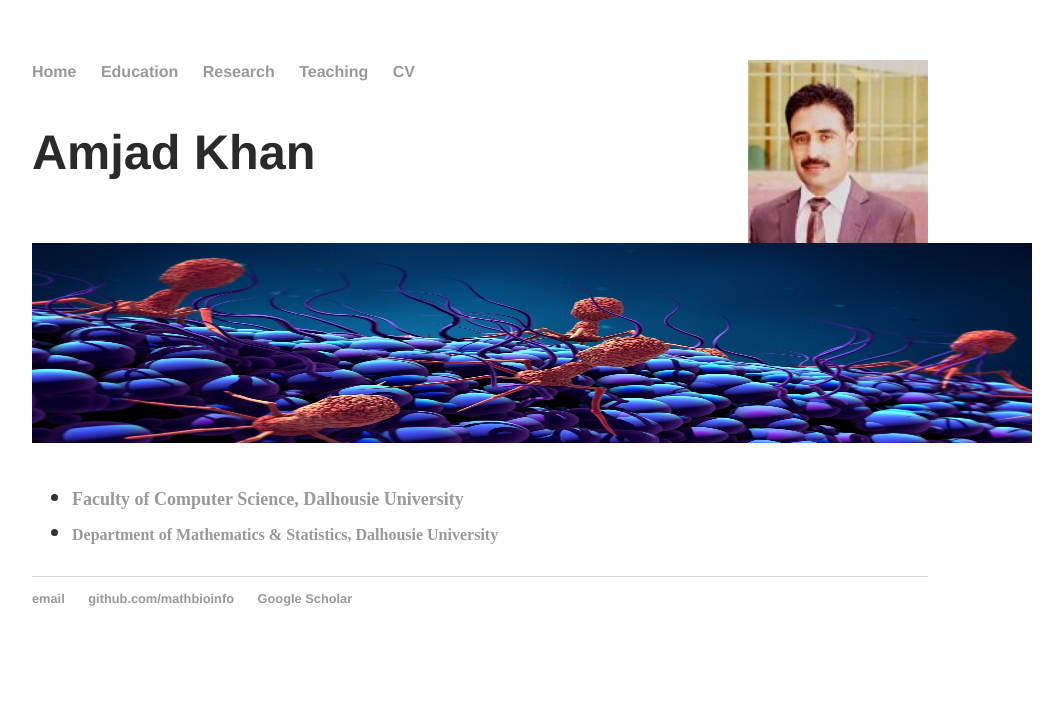
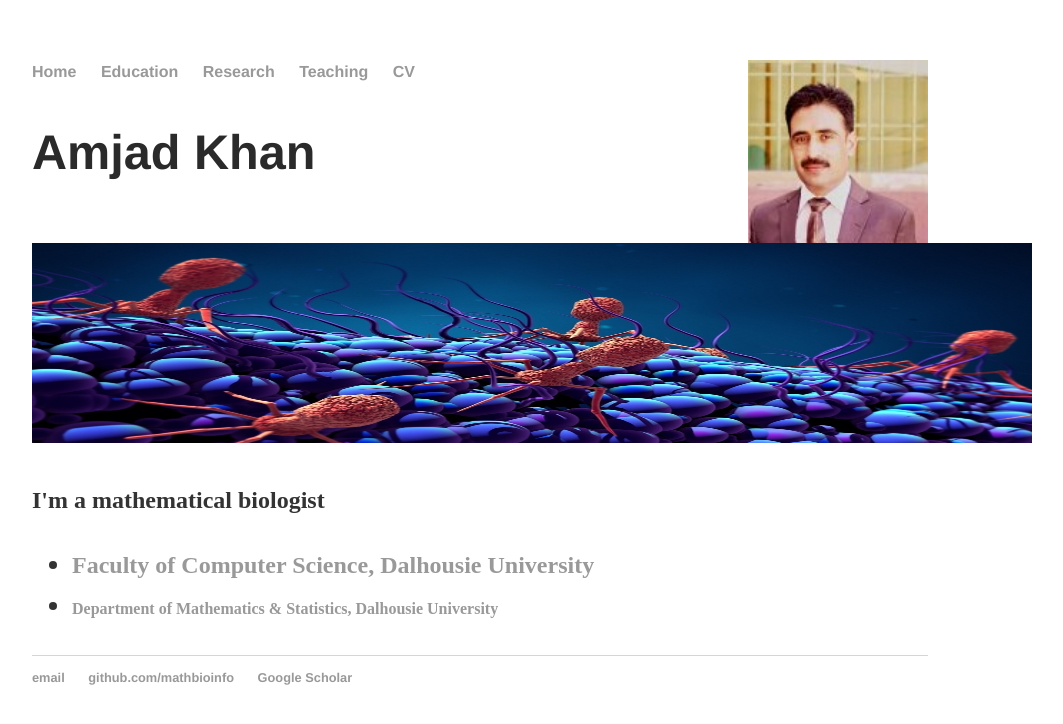
Before and after one commit to MathBioInfo/amjadkhan, a Jekyll site: the page index.html, which Jekyll copies as it is, in a window 1280 px wide. Shown: the top 724 px of the page, without its empty margins (160-1223 px from the left). Built offline with Jekyll 4.4.1, drawn with Linux system fonts in a browser that asks for light colours.

Commit message:
Update index.html

```diff
--- a/index.html
+++ b/index.html
@@ -23,10 +23,18 @@
 			 <div class="profile-body">
         		<h2><strong>Amjad Khan</h2>
 			<p align="center"><img src="images/phage.jpg" style="width:1000px;height:200px;></p>
+                         </font></p>
+		      </td>
+	              </tr>
+                      </tbody>
+                      </table>
+                      <table style="margin-right: auto; margin-left: 65; text-align: left;" border="0" cellpadding="0" cellspacing="0" width="85%">
+	              <tbody>
+                      <tr>
+		      <td width="100%">
+                      <p align="left"><font size="5">
+		      I'm a mathematical biologist
 
-			<p>I'm a mathematical biologist
-			</font><font color="#2a2a2a" size="4">
-			</p>
     		</div><!-- /.blurb -->
 		</div><!-- /.container -->
                 <ul class="contacts">
```
